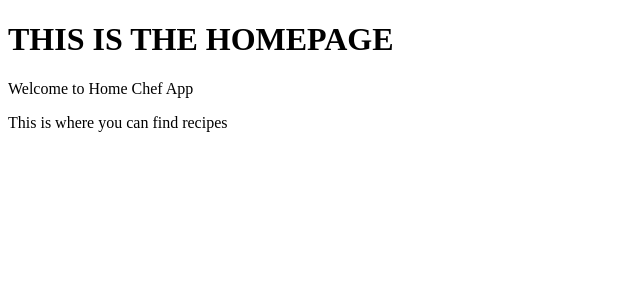
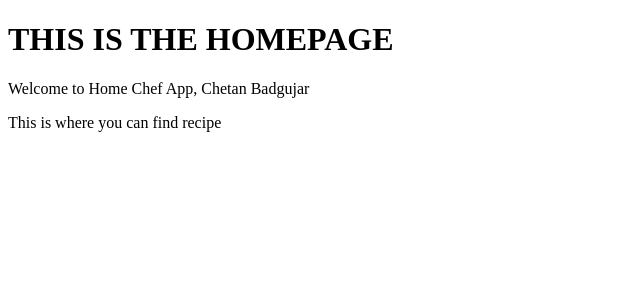
Before and after one commit to Tia-Vang/Capstone, a Django app: page / in a window 1280 px wide. Shown: the part 26-326 px from the top of the page, without its empty margins (0-640 px from the left). Run offline with Django 4.2, Linux system fonts and the light colour scheme; some libraries are stand-ins or nearby versions.

Commit message:
This is for second

```diff
--- a/homechefapp/templates/homechefapp/home.html
+++ b/homechefapp/templates/homechefapp/home.html
@@ -2,6 +2,6 @@
 
 {% block content %}
         <h1>THIS IS THE HOMEPAGE</h1>
-        <p>Welcome to Home Chef App</p>
-        <p>This is where you can find recipes</p>
+        <p>Welcome to Home Chef App, Chetan Badgujar</p>
+        <p>This is where you can find recipe</p>
 {% endblock %}
```
